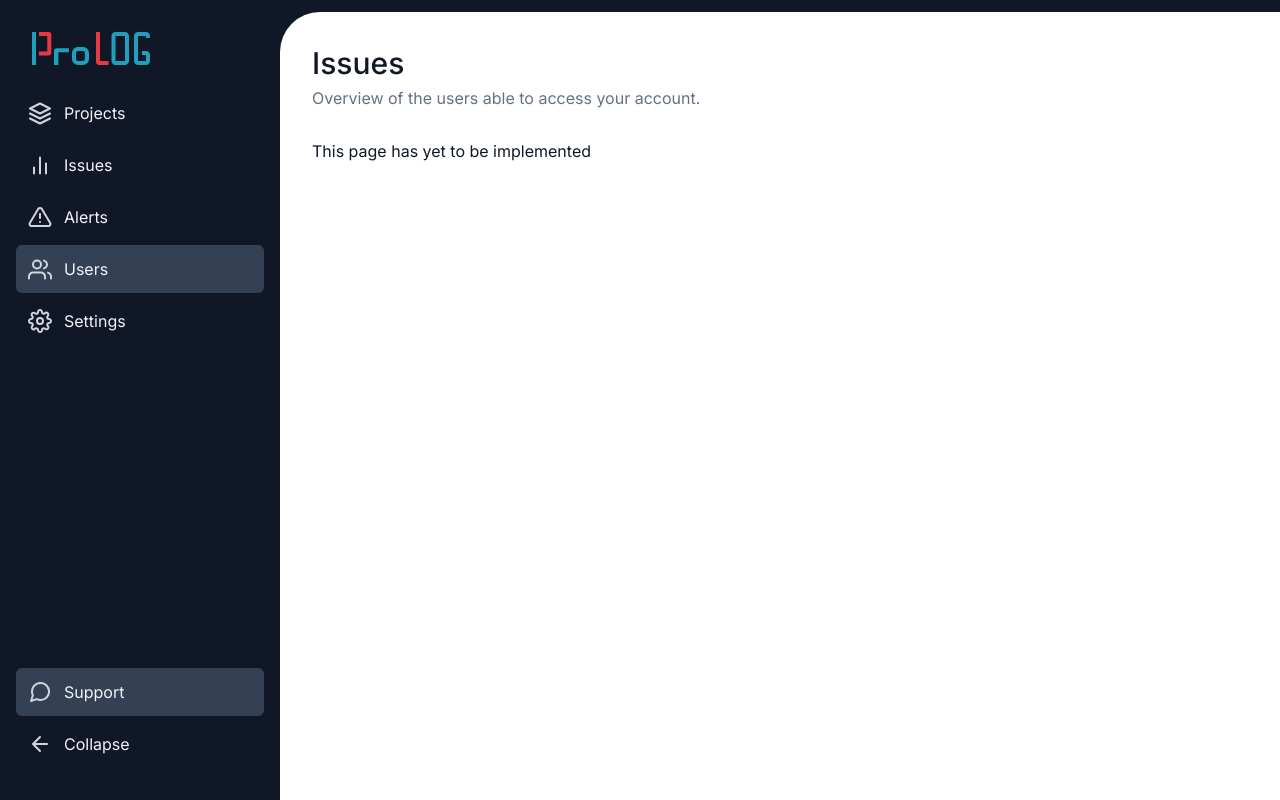
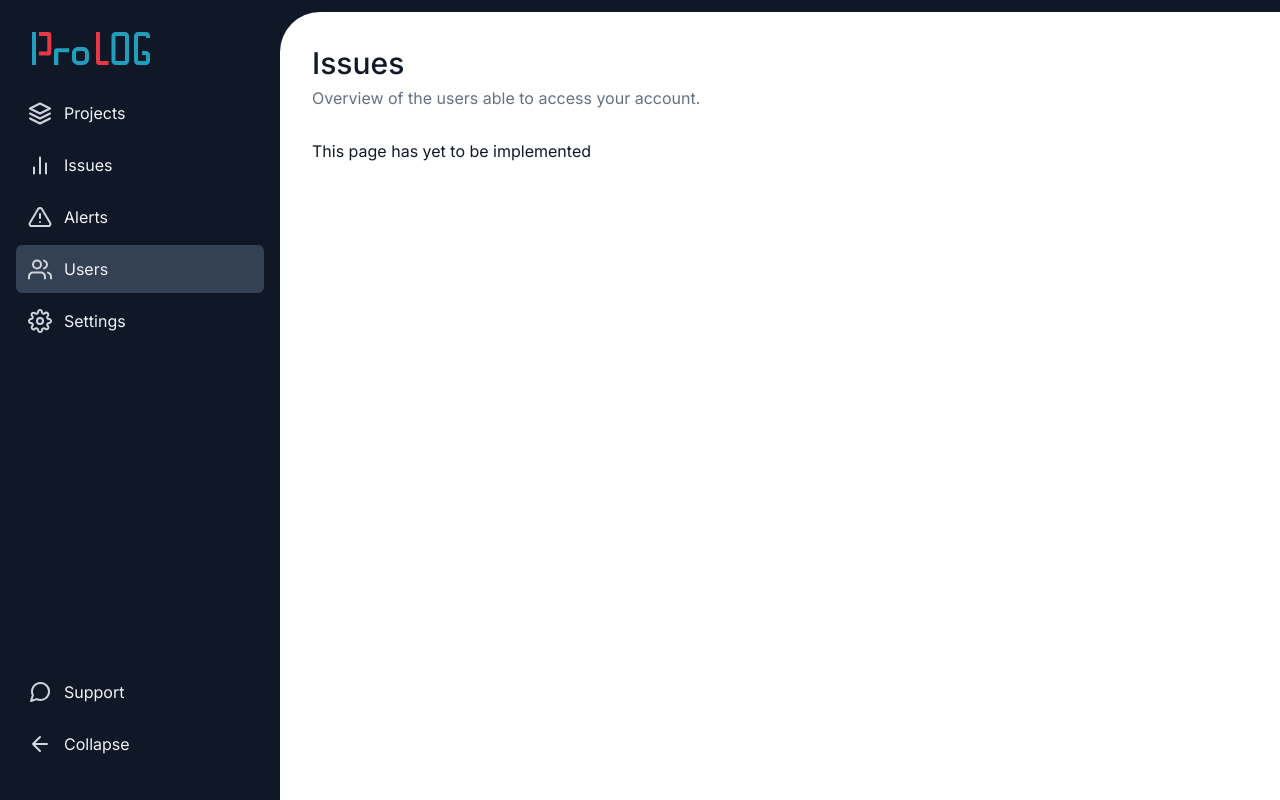
Before and after one commit to profydev/prolog-app-Hudson-TD, a Next.js app: page /dashboard/users in a window 1280 px wide. Built offline with nearby package versions, Linux system fonts and the light colour scheme.

Commit message:
Fixed small issue where support icon was in a perpetual state of being active

```diff
--- a/features/layout/sidebar-navigation/sidebar-navigation.tsx
+++ b/features/layout/sidebar-navigation/sidebar-navigation.tsx
@@ -83,7 +83,7 @@ export function SidebarNavigation() {
               text="Support"
               iconSrc="/icons/support.svg"
               isCollapsed={isSidebarCollapsed}
-              isActive={true}
+              isActive={false}
               href="mailto:support@prolog-app.com?subject=Support%20Request:&body="
             />
             <MenuItemButton
```
